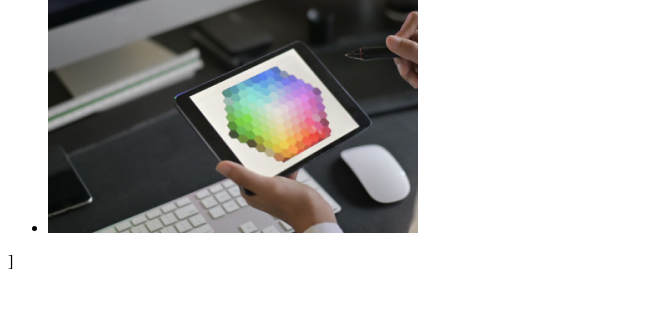
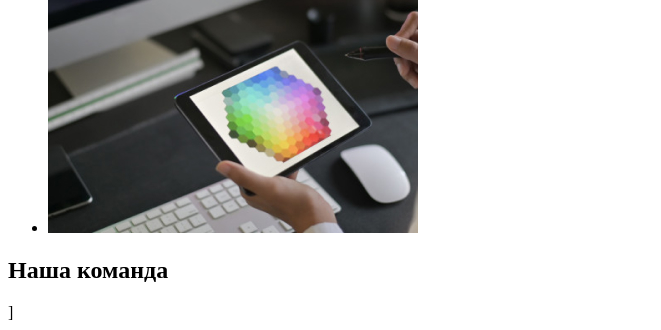
Before and after one commit to IrynaSokolova-Quanandrya/goit-markup-hw-01, a plain HTML site: page index.html in a window 1280 px wide. Shown: the part 1002-1332 px from the top of the page, without its empty margins (0-661 px from the left). Before the commit the page ends 1281 px from the top, so only its background shows below. Drawn offline with Linux system fonts and the light colour scheme.

Commit message:
Добавляет фото Команды

```diff
--- a/index.html
+++ b/index.html
@@ -75,6 +75,14 @@
             width: 1170px;>
         </li>
     </ul>
+</section>
+<!--Наша команда-->
+<section>
+    <h2>Наша команда</h2>
+
+
+
+
 
 </section>
 
```
Also changed, not shown: images/Игорь Демьяненко.jpg (added), images/Михаил Ермаков.jpg (added), images/Николай Тарасов.jpg (added), images/Ольга Репина.jpg (added).
